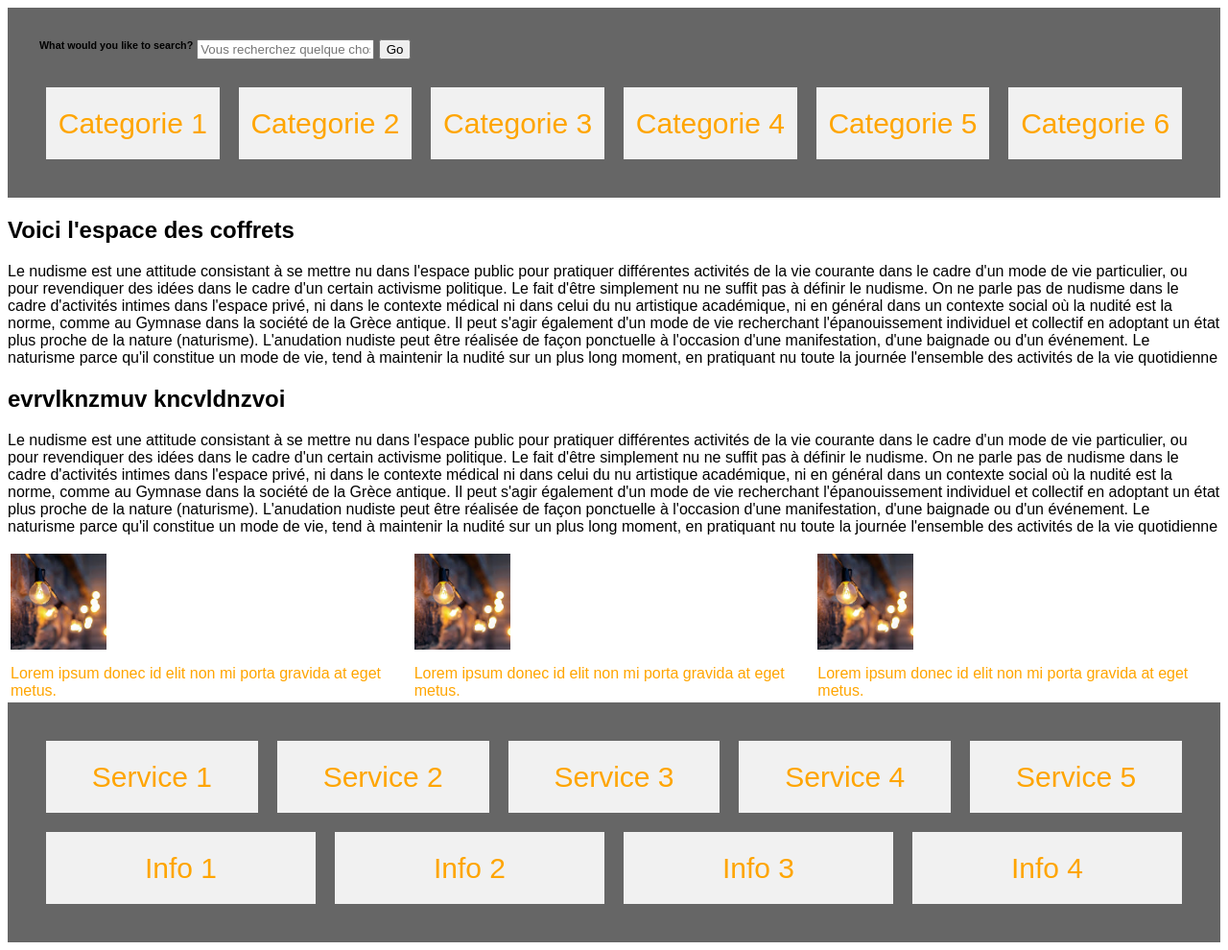
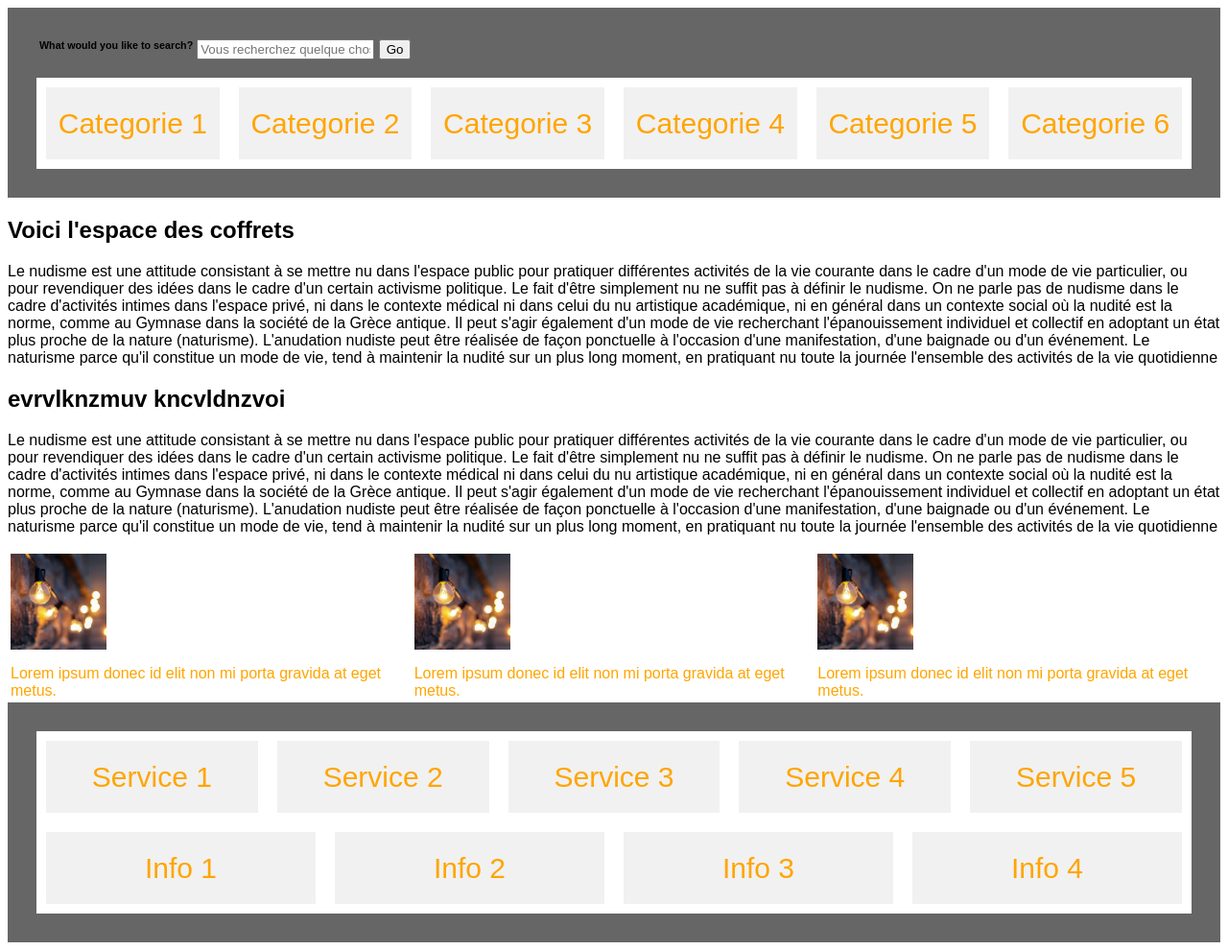
Before and after one commit to andrenajp/dandys_store, a PHP site: page /Dev/Pages/Accueil.html in a window 1280 px wide. Shown: the whole page at 96% size. Run offline with PHP 8.4, Linux system fonts and the light colour scheme.

Commit message:
ajout dans le css des media queries pour la gestion des tailles d'écran

```diff
--- a/Dev/CSS/Pages.css
+++ b/Dev/CSS/Pages.css
@@ -59,9 +59,9 @@ img{
 
 }
 /* ###############     ############### */
-.flex-container {
+ .flex-container {
   display: flex;
-  flex-wrap: nowrap;
+      flex-wrap: wrap;
   background-color: ;
   justify-content: center;
 }
@@ -74,3 +74,11 @@ img{
   line-height: 75px;
   font-size: 30px;
 }
+/* code pour les ecrans normaux*/
+@media screen and (min-width: 950px)
+{
+   .flex-container {
+  background-color:#FFF ;
+  flex-wrap:  nowrap;
+
+}
```
